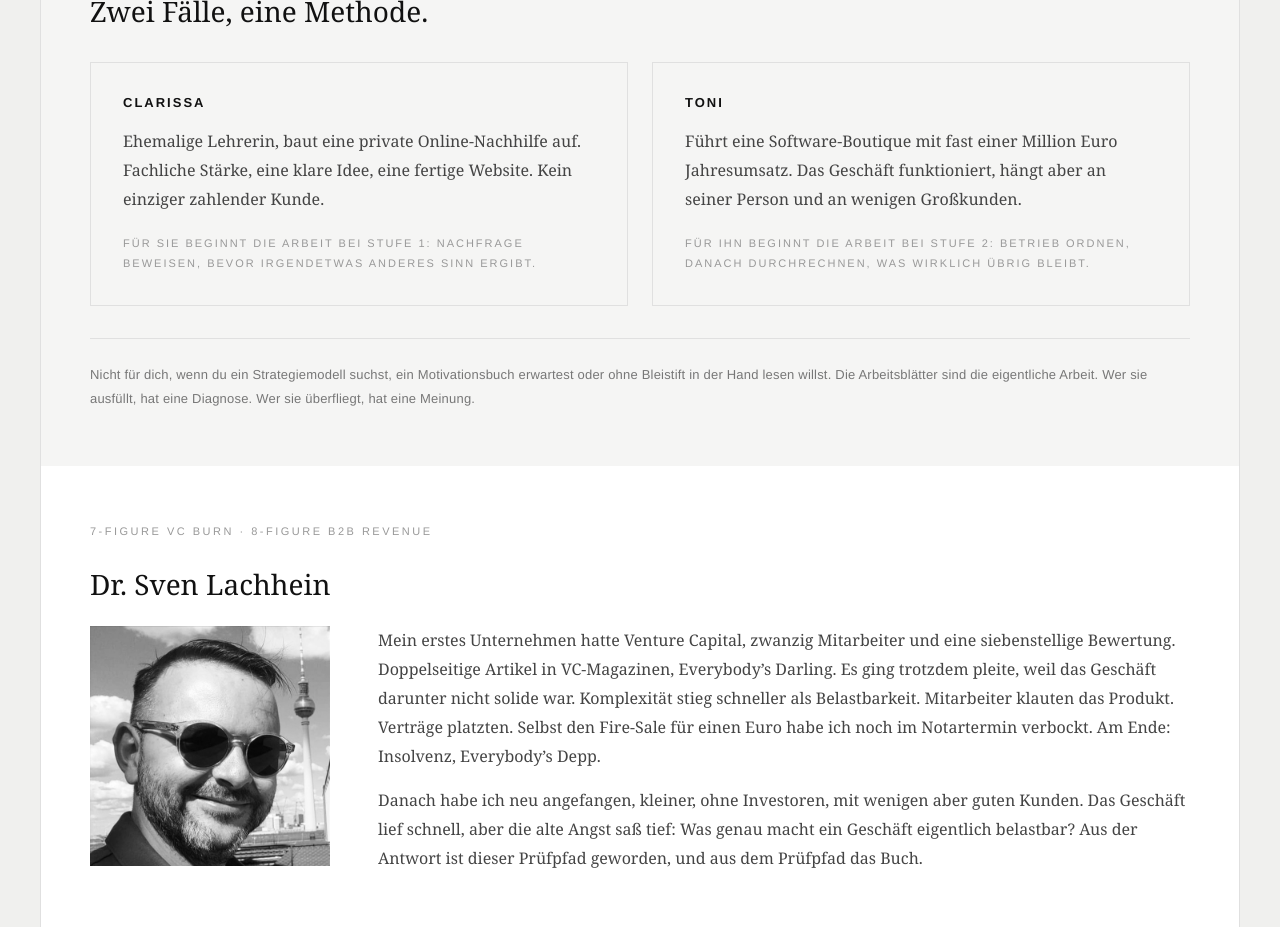
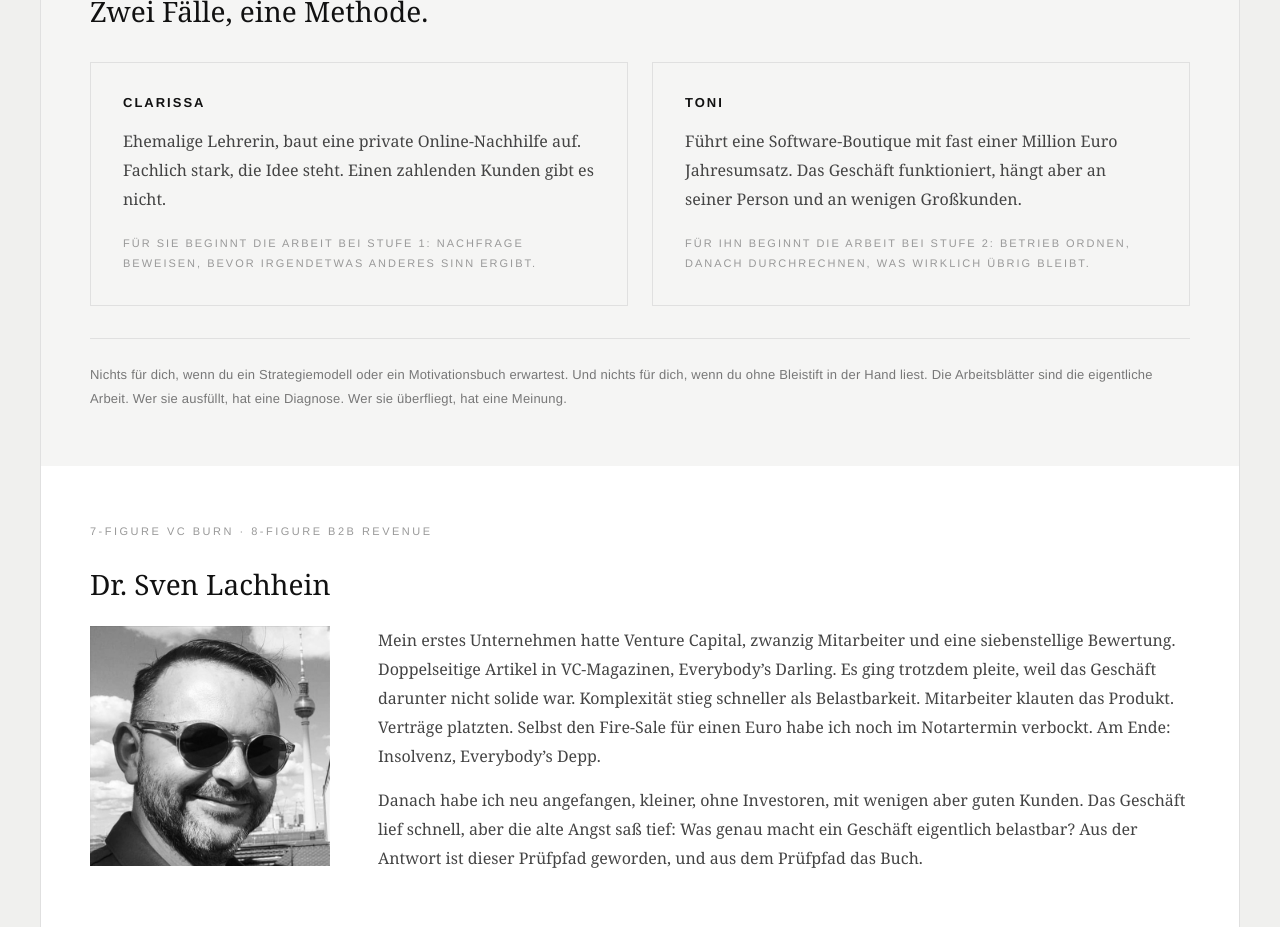
Before and after one commit to svenlachhein/no-proof-no-business, a Next.js app: page / in a window 1280 px wide. Shown: the part 1960-2887 px from the top of the page. Built offline with nearby package versions, Linux system fonts and the light colour scheme.

Commit message:
fix(for-whom): Clarissa faktentreu (keine erfundene Website), Triaden aufgebrochen

```diff
--- a/components/ForWhom.tsx
+++ b/components/ForWhom.tsx
@@ -7,7 +7,7 @@ export default function ForWhom() {
         <div className="card-grid cols-2">
           <article className="card">
             <h3>Clarissa</h3>
-            <p>Ehemalige Lehrerin, baut eine private Online-Nachhilfe auf. Fachliche Stärke, eine klare Idee, eine fertige Website. Kein einziger zahlender Kunde.</p>
+            <p>Ehemalige Lehrerin, baut eine private Online-Nachhilfe auf. Fachlich stark, die Idee steht. Einen zahlenden Kunden gibt es nicht.</p>
             <div className="card-meta">Für sie beginnt die Arbeit bei Stufe 1: Nachfrage beweisen, bevor irgendetwas anderes Sinn ergibt.</div>
           </article>
           <article className="card">
@@ -16,7 +16,7 @@ export default function ForWhom() {
             <div className="card-meta">Für ihn beginnt die Arbeit bei Stufe 2: Betrieb ordnen, danach durchrechnen, was wirklich übrig bleibt.</div>
           </article>
         </div>
-        <p className="for-whom-exclude">Nicht für dich, wenn du ein Strategiemodell suchst, ein Motivationsbuch erwartest oder ohne Bleistift in der Hand lesen willst. Die Arbeitsblätter sind die eigentliche Arbeit. Wer sie ausfüllt, hat eine Diagnose. Wer sie überfliegt, hat eine Meinung.</p>
+        <p className="for-whom-exclude">Nichts für dich, wenn du ein Strategiemodell oder ein Motivationsbuch erwartest. Und nichts für dich, wenn du ohne Bleistift in der Hand liest. Die Arbeitsblätter sind die eigentliche Arbeit. Wer sie ausfüllt, hat eine Diagnose. Wer sie überfliegt, hat eine Meinung.</p>
       </div>
     </section>
   );
```
